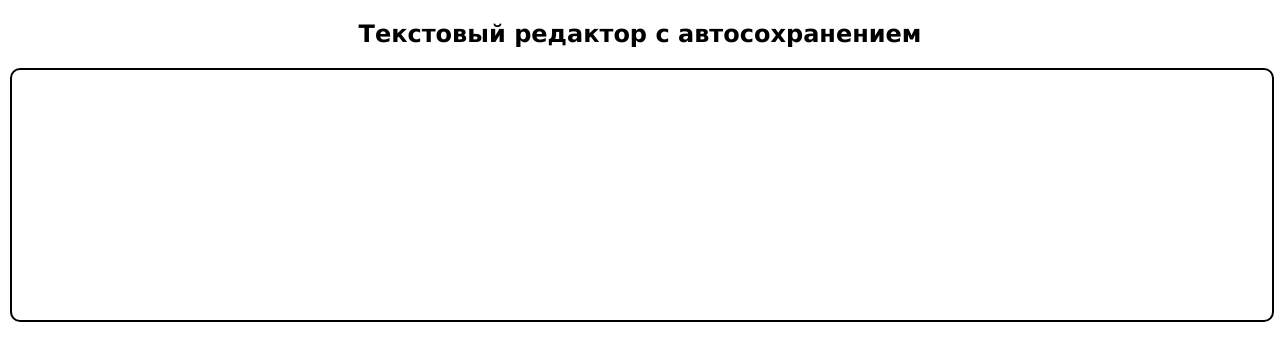
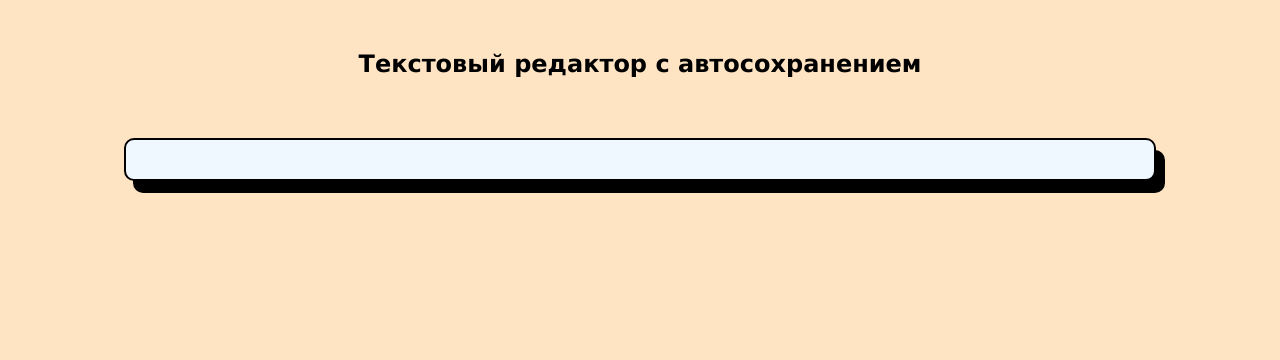
Before and after one commit to vehxi/text-editor-practice, a website: page index.html in a window 1280 px wide. Drawn offline with Linux system fonts and the light colour scheme.

Commit message:
Добавлен terser для уменьшения веса js файла

```diff
--- a/index.html
+++ b/index.html
@@ -1,16 +1,16 @@
 <!DOCTYPE html>
 <html>
   <head>
-  <meta charset="UTF-8">
-  <meta name="viewport" content="width=device-width, initial-scale=1.0">
+    <meta charset="UTF-8" />
+    <meta name="viewport" content="width=device-width, initial-scale=1.0" />
     <title>Текстовый редактор</title>
-  <link rel="stylesheet" href="/style.css">
+    <link rel="stylesheet" href="/style.css" />
   </head>
   <body>
     <h2>Текстовый редактор с автосохранением</h2>
-    <div id="editor" contenteditable="true">
-
+    <div class="wrapper">
+      <div id="editor" contenteditable="true"></div>
     </div>
-  <script src="/script.js"></script>
+    <script src="/output.min.js" async></script>
   </body>
 </html>
--- /dev/null
+++ b/output.min.js
@@ -0,0 +1 @@
+if(localStorage.getItem("text_in_editor")){document.getElementById("editor").innerHTML=localStorage.getItem("text_in_editor")}document.addEventListener("keydown",(function(e){localStorage.setItem("text_in_editor",document.getElementById("editor").innerHTML)}));
--- /dev/null
+++ b/package.json
@@ -0,0 +1,5 @@
+{
+  "devDependencies": {
+    "terser": "^5.39.0"
+  }
+}
--- a/style.css
+++ b/style.css
@@ -1,14 +1,25 @@
 body {
   text-align: center;
-  margin: 10px;
+  margin: 50px 10px;
   font-family: Verdana, Arial, sans-serif;
   font-size: 16px;
+  background-color: bisque;
+}
+
+.wrapper {
+  display: flex;
+  justify-content: center;
+  margin-top: 60px;
 }
 
 #editor {
-  height: 250px;
-  width: 100%;
+  padding: 10px;
+  height: 50%;
+  width: 80%;
   border: solid 2px #000000;
   border-radius: 10px;
+  outline: none;
   text-align: left;;
+  box-shadow: 9px 12px 0 0 black;
+  background-color: aliceblue;
 }
```
Also changed, not shown: 1 other file. Lines whose indentation alone changed are shown as unchanged.
